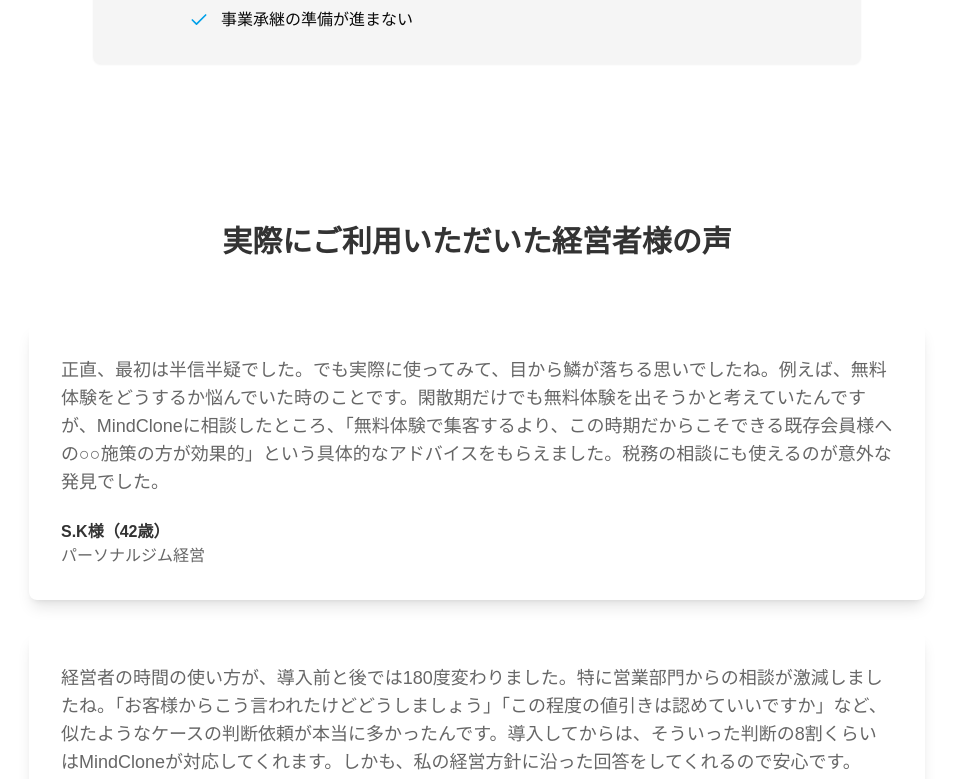
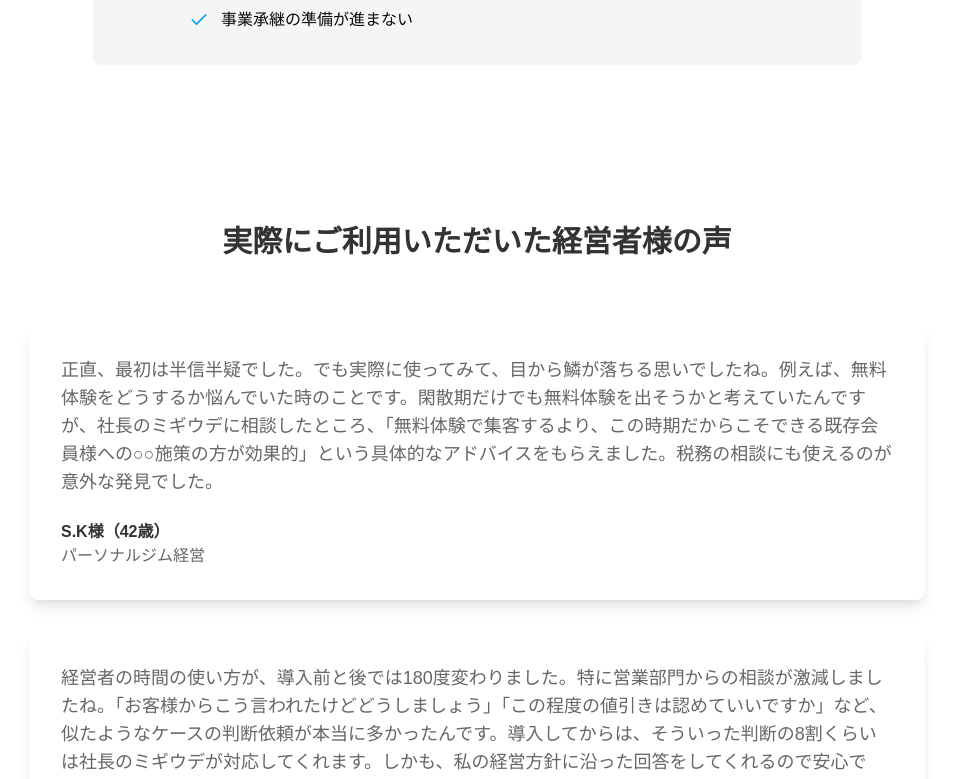
Before and after one commit to ishotinc/my-app, a Next.js app: page / in a window 1280 px wide. Shown: the part 2992-3771 px from the top of the page, without its empty margins (163-1116 px from the left). Built offline with nearby package versions, Linux system fonts and the light colour scheme.

Commit message:
名称変更

```diff
--- a/components/landing-page.tsx
+++ b/components/landing-page.tsx
@@ -140,7 +140,7 @@
                   組織の変化を加速させる。
                 </h2>
                 <p className="text-lg text-[#666666] mt-8">
-                  MindCloneが独自に経営判断するのではなく、<br />
+                  社長のミギウデが独自に経営判断するのではなく、<br />
                   これまでの社長自身の経験、哲学がアドバイスを行います。<br/>
                   もう経営コンサルタントの回答を待つ必要はありません。
                 </p>
@@ -292,17 +292,17 @@
                 {
                   name: 'S.K様（42歳）',
                   company: 'パーソナルジム経営',
-                  testimonial: '正直、最初は半信半疑でした。でも実際に使ってみて、目から鱗が落ちる思いでしたね。例えば、無料体験をどうするか悩んでいた時のことです。閑散期だけでも無料体験を出そうかと考えていたんですが、MindCloneに相談したところ、「無料体験で集客するより、この時期だからこそできる既存会員様への○○施策の方が効果的」という具体的なアドバイスをもらえました。税務の相談にも使えるのが意外な発見でした。'
+                  testimonial: '正直、最初は半信半疑でした。でも実際に使ってみて、目から鱗が落ちる思いでしたね。例えば、無料体験をどうするか悩んでいた時のことです。閑散期だけでも無料体験を出そうかと考えていたんですが、社長のミギウデに相談したところ、「無料体験で集客するより、この時期だからこそできる既存会員様への○○施策の方が効果的」という具体的なアドバイスをもらえました。税務の相談にも使えるのが意外な発見でした。'
                 },
                 {
                   name: 'T.M様（45歳）',
                   company: 'オフィス用品販売会社経営',
-                  testimonial: '経営者の時間の使い方が、導入前と後では180度変わりました。特に営業部門からの相談が激減しましたね。「お客様からこう言われたけどどうしましょう」「この程度の値引きは認めていいですか」など、似たようなケースの判断依頼が本当に多かったんです。導入してからは、そういった判断の8割くらいはMindCloneが対応してくれます。しかも、私の経営方針に沿った回答をしてくれるので安心です。'
+                  testimonial: '経営者の時間の使い方が、導入前と後では180度変わりました。特に営業部門からの相談が激減しましたね。「お客様からこう言われたけどどうしましょう」「この程度の値引きは認めていいですか」など、似たようなケースの判断依頼が本当に多かったんです。導入してからは、そういった判断の8割くらいは社長のミギウデが対応してくれます。しかも、私の経営方針に沿った回答をしてくれるので安心です。'
                 },
                 {
                   name: 'K.Y様（34歳）',
                   company: '美容クリニック経営',
-                  testimonial: '経営者として難しい判断を迫られた時、本当に心強い存在でした。例えば、売上は作れるけれど問題のある行動が続くカウンセラーの処遇について悩んでいた時のことです。MindCloneは過去の類似ケースや経営理念を踏まえた上で、「改善するよう指導した上で改善が見られない場合は退職勧奨も検討すべき」という明確な判断基準を示してくれました。分かっていた回答ではありますが、自分の価値観を合った説明をされると腑に落ちた意思決定ができました。'
+                  testimonial: '経営者として難しい判断を迫られた時、本当に心強い存在でした。例えば、売上は作れるけれど問題のある行動が続くカウンセラーの処遇について悩んでいた時のことです。社長のミギウデは過去の類似ケースや経営理念を踏まえた上で、「改善するよう指導した上で改善が見られない場合は退職勧奨も検討すべき」という明確な判断基準を示してくれました。分かっていた回答ではありますが、自分の価値観を合った説明をされると腑に落ちた意思決定ができました。'
                 }
               ].map((item, index) => (
                 <Card key={index} className="border-none shadow-lg max-w-4xl mx-auto">
@@ -424,7 +424,7 @@
             className="space-y-8"
           >
             <h2 className="text-3xl font-bold text-[#333333]">
-              意思決定のスピードを上げるならMindClone
+              意思決定のスピードを上げるなら社長のミギウデ
             </h2>
             <p className="text-lg text-[#666666]">
               モニター特別価格（84%OFF）で、<br />
```
